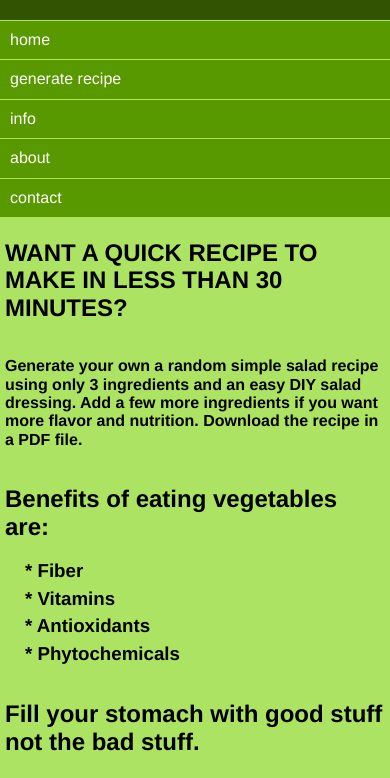
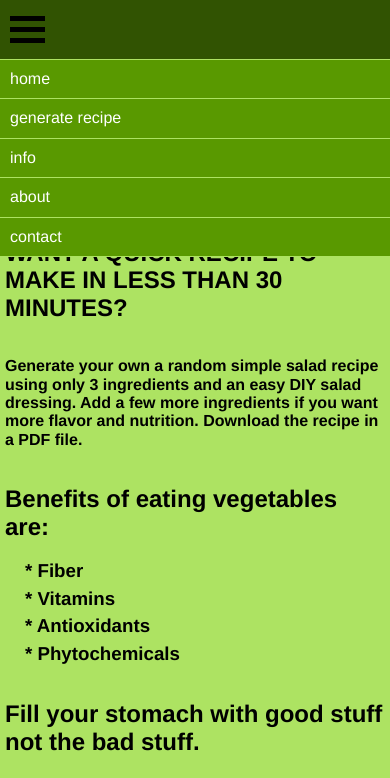
Before and after one commit to brandon-wallace/saladgenerator, a website: page info.html in a window 390 px wide. Shown: the top 778 px of the page. Drawn offline with Linux system fonts and the light colour scheme.

Commit message:
Style the hamburger button

```diff
--- a/css/style.css
+++ b/css/style.css
@@ -111,6 +111,13 @@ a {
 
 #menu li:hover {
   background-color: #315302;
+}
+
+.hamburger {
+    width: 35px;
+    height: 5px;
+    margin: 6px 0;
+    background-color: black;
 }
 
 .hidden {
```
